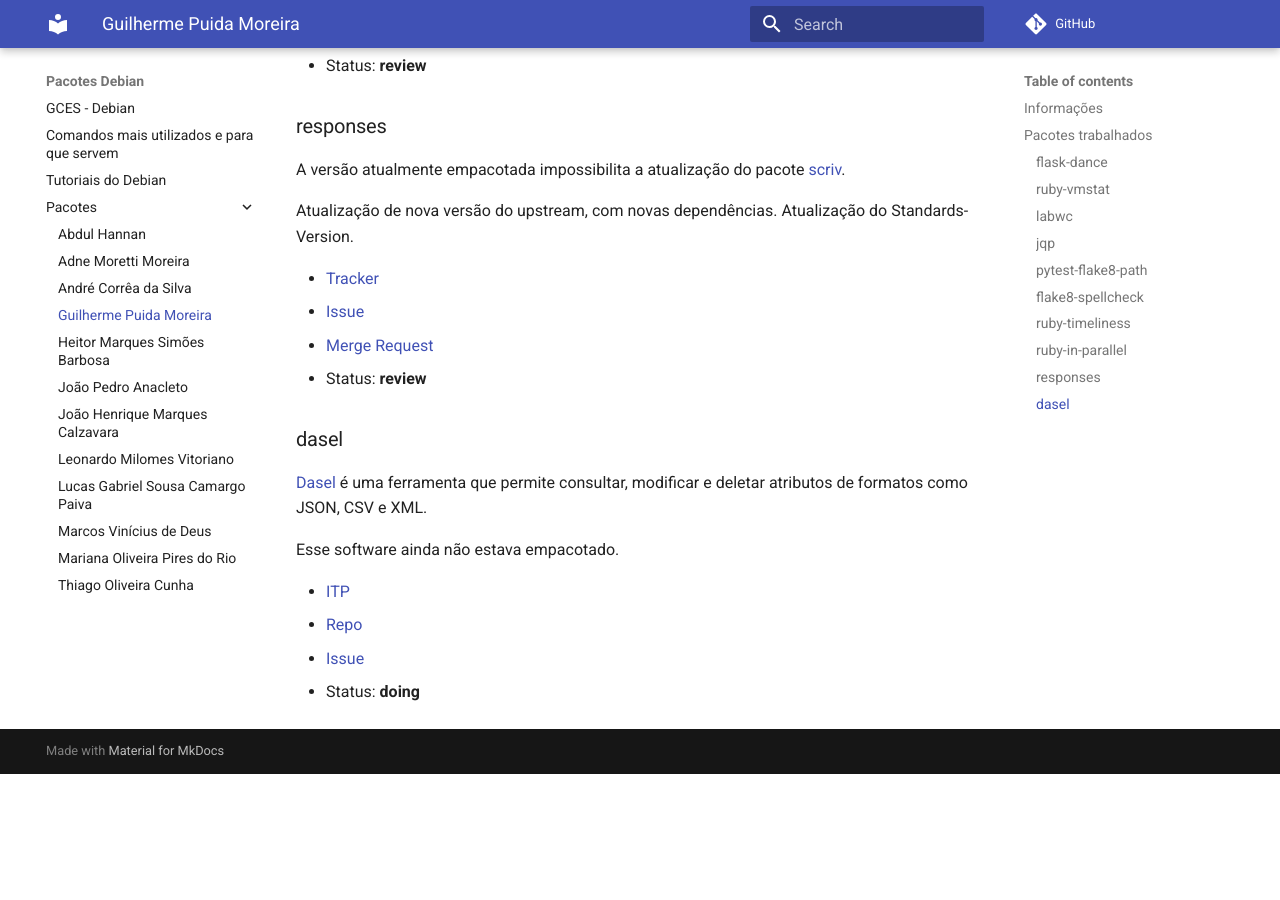
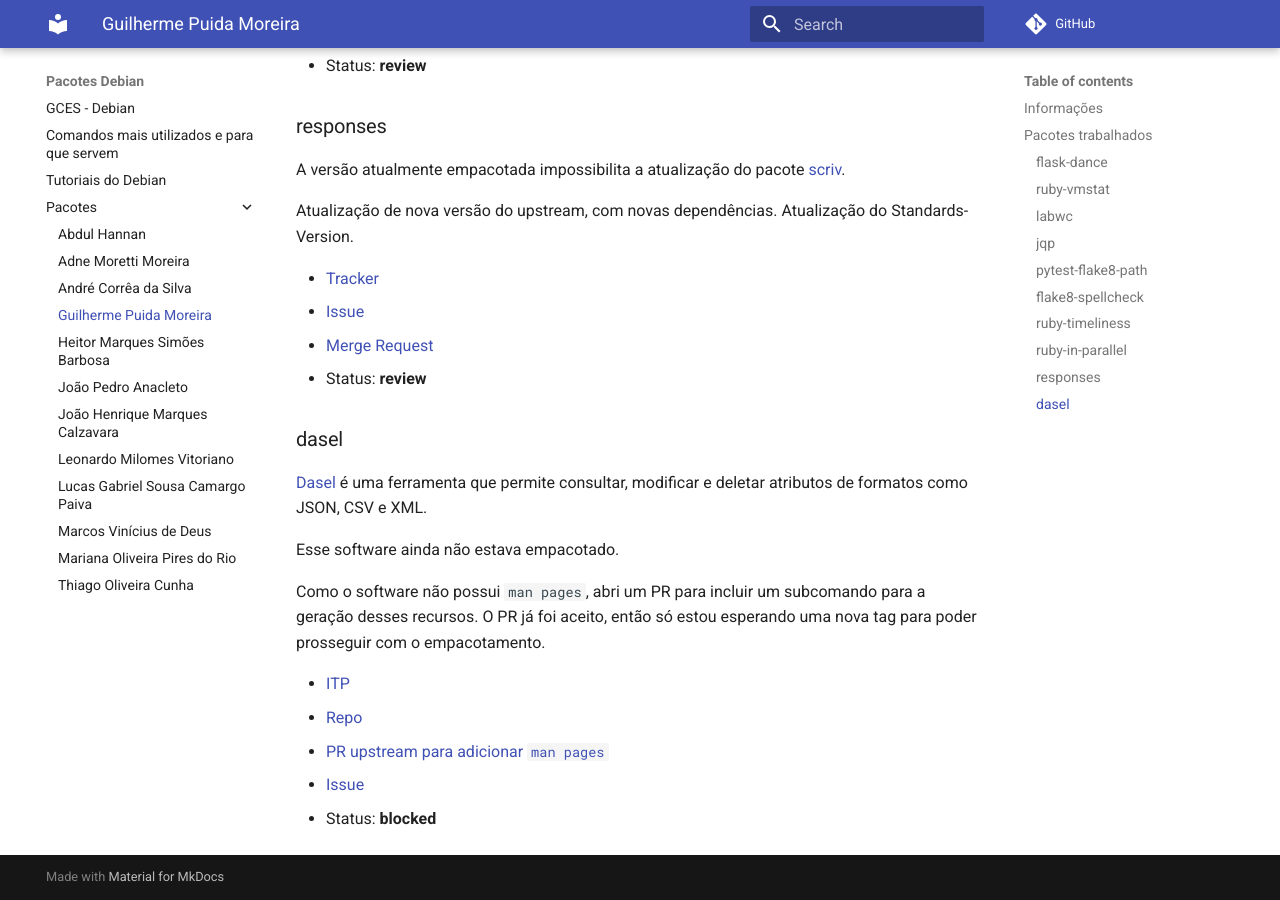
Before and after one commit to FGA-GCES/Debian_Pacotes, an MkDocs documentation site: the page built from docs/pacotes/guilherme-puida-moreira.md, in a window 1280 px wide and 900 px high, scrolled down 2281 px. Built offline with MkDocs 1.6.1 and Material for MkDocs 9.7.7, drawn with Linux system fonts in a browser that asks for light colours; comment, search, counter and statistics services are not loaded; before the commit the page ends 3055 px from its top, so only the background shows below that.

Commit message:
atualizacao do progresso do dasel

```diff
--- a/docs/pacotes/guilherme-puida-moreira.md
+++ b/docs/pacotes/guilherme-puida-moreira.md
@@ -108,7 +108,12 @@
 
 Esse software ainda não estava empacotado.
 
+Como o software não possui `man pages`, abri um PR para incluir um subcomando
+para a geração desses recursos. O PR já foi aceito, então só estou esperando
+uma nova tag para poder prosseguir com o empacotamento.
+
 - [ITP](https://bugs.debian.org/cgi-bin/bugreport.cgi?bug=988063)
 - [Repo](https://salsa.debian.org/puida/dasel)
+- [PR upstream para adicionar `man pages`](https://github.com/TomWright/dasel/pull/375)
 - [Issue](https://salsa.debian.org/debian-brasilia-team/docs/-/issues/123)
-- Status: **doing**
+- Status: **blocked**
```
